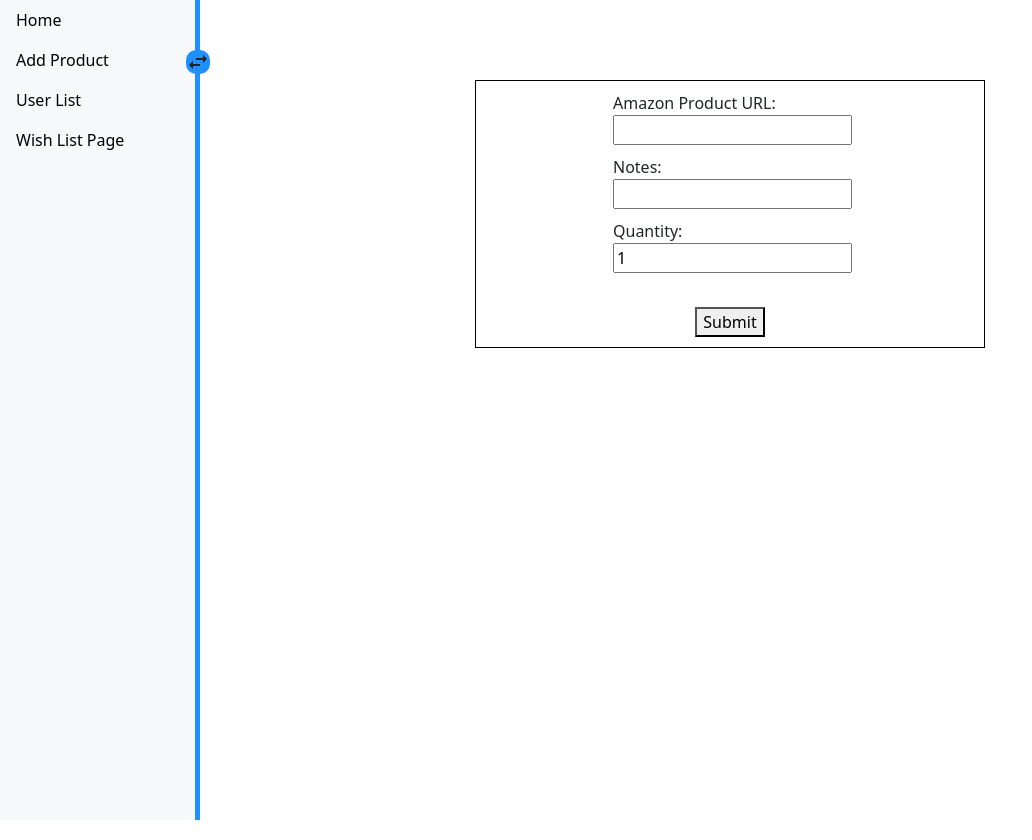
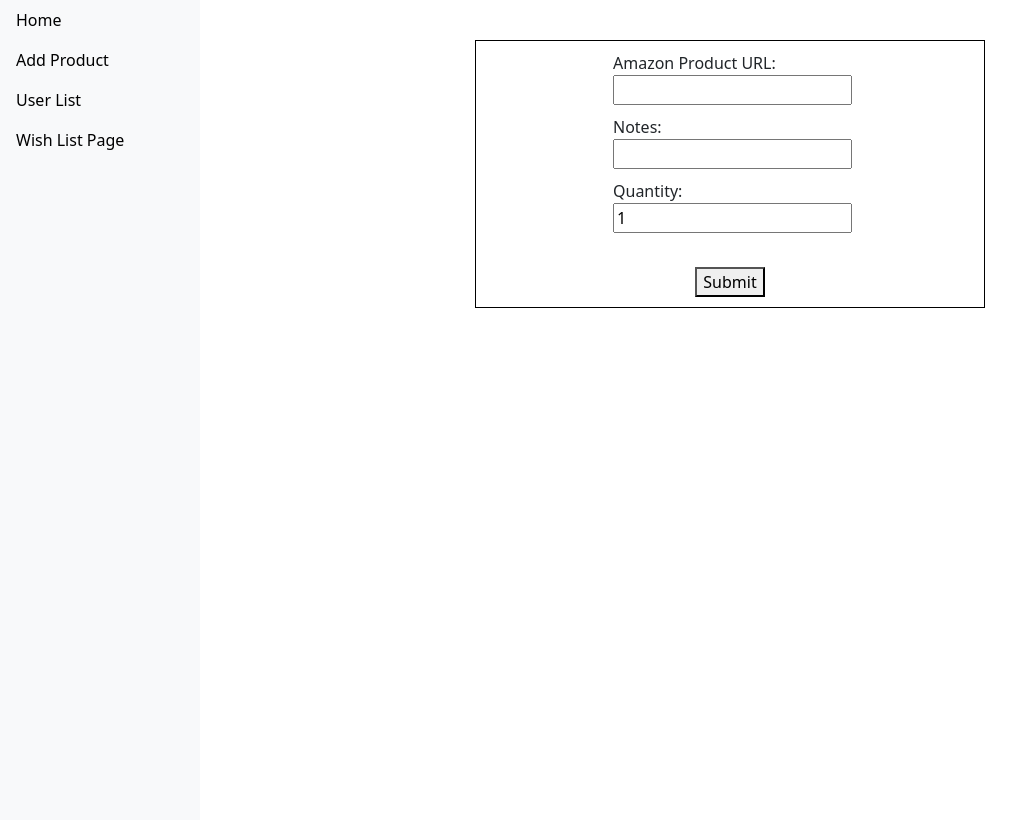
Before and after one commit to TylerTwoForks/wishlist-frontend-react, a React (Vite) app: page /add-product in a window 1280 px wide. Shown: the whole page, without its empty margins (0-1032 px from the left). Built offline with nearby package versions, Linux system fonts and the light colour scheme.

Commit message:
more layout/css tweaks. started on delete component. creating endpoint properties file to it's easier to consolidate my api.

```diff
--- a/package.json
+++ b/package.json
@@ -16,7 +16,8 @@
     "bootstrap": "^5.3.3",
     "react": "^18.3.1",
     "react-dom": "^18.3.1",
-    "react-router": "^7.1.1"
+    "react-router": "^7.1.1",
+    "@react-buddy/ide-toolbox": "^2.4.0"
   },
   "devDependencies": {
     "@eslint/js": "^9.13.0",
--- a/src/components/Navigation/leftNav.tsx
+++ b/src/components/Navigation/leftNav.tsx
@@ -30,8 +30,9 @@ function LeftNav() {
   return (
     <>
       <nav className="left-nav" style={{ width: `${width}px` }}>
-        <SwapHorizIcon className="resize-icon" onMouseDown={handleMouseDown} />
-        <div className="resize-handle" onMouseDown={handleMouseDown}></div>
+        <div className="resize-handle" onMouseDown={handleMouseDown}>
+          <SwapHorizIcon className="resize-icon" onMouseDown={handleMouseDown} />
+        </div>
         <ul>
           <li>
             <Link to="/">Home</Link>
--- a/src/components/Product/ListOfWishComp.tsx
+++ b/src/components/Product/ListOfWishComp.tsx
@@ -18,9 +18,9 @@ export default function ListOfWishComp({wishes, onListSelected}: props) {
     };
 
     useEffect(() => {
+        //todo - this is only here so we dont' get an error with this variable.
+        // leaving it in case we need it in the future, it's already here to pass on.
         console.log("setting selected wish id:", selectedWishId)
-        console.log("selectedWish:", wishes)
-
     }, [selectedWishId])
 
     return (
@@ -29,15 +29,15 @@ export default function ListOfWishComp({wishes, onListSelected}: props) {
                     <p>No Items Found</p>
                 ) :
                 (
-                    <div>
-                        <ul className="list-group">
-                            {wishes.map((wish) => (
-                                <li key={wish.id}
-                                    className={`wish-comp list-group-item ${selectedWishId === wish.id ? 'active' : ''}`}>
-                                    <WishComp wish={wish} onListSelected={handleItemClick}/>
-                                </li>
-                            ))}
-                        </ul>
+                    <div className={"list-group wish-comp"}>
+
+                        {wishes.map((wish) => (
+                            <a key={wish.id}
+                               className={`list-group-item ${selectedWishId === wish.id ? 'active' : ''}`}>
+                                <WishComp wish={wish} onListSelected={handleItemClick}/>
+                            </a>
+                        ))}
+
                     </div>
                 )}
         </>
--- a/src/components/Product/WishComp.tsx
+++ b/src/components/Product/WishComp.tsx
@@ -14,14 +14,16 @@ interface props{
 }
 
 
-function Wish({ wish, onListSelected}: props) {
+function WishComp({ wish, onListSelected}: props) {
 
     const handleItemClick = (id: number) => {
         onListSelected(id);
     };
 
+    //TODO - for this one and wishlist. The div here is smaller than the list-item display so you have to click this div to select.
+    // need to make it so it can click the entire list-item area.
     return (
-        <div className={"wish-comp"} onClick={() => handleItemClick(wish.id)}>
+        <div onClick={() => handleItemClick(wish.id)}>
             URL: <a href={wish.externalUrl} target="_blank" rel="noopener noreferrer">{wish.externalUrl}</a> <br />
             Notes: {wish.notes}<br/>
             Quantity: {wish.qtyRequested}
@@ -30,4 +32,4 @@ function Wish({ wish, onListSelected}: props) {
     );
 }
 
-export default Wish;
+export default WishComp;
--- a/src/css/App.css
+++ b/src/css/App.css
@@ -1,3 +1,7 @@
+.my-border{
+    border: 1px solid black;
+}
+
 .app-container {
     display: flex;
     height: 100vh;
@@ -41,11 +45,6 @@
     justify-content: flex-end;
 }
 
-.my-border {
-    margin-top: 40px;
-    border: black 1px solid;
-}
-
 .button{
     background-color: darkorange;
     border: none;
--- a/src/css/LeftNav.css
+++ b/src/css/LeftNav.css
@@ -28,17 +28,12 @@
 }
 
 .resize-icon {
-    cursor: ew-resize; /* Change cursor to hand */
+    z-index: 10;
     background-color: dodgerblue;
-    height: 100%;
     position: absolute;
     right: -10px;
-    top: 0;
     margin-top: 50px;
-    border-radius: 10px;
-    opacity: 0; /* Make the icon invisible */
-    transition: opacity .3s; /* Smooth transition for visibility */
-    z-index: 10;
+    border-radius: 8px;
     user-select: none;
 }
 
@@ -54,7 +49,7 @@
     user-select: none;
 }
 
-.left-nav:hover .resize-icon,
-.left-nav:hover .resize-handle {
+.resize-handle:hover
+{
     opacity: 1; /* Make the icon and handle visible when hovering over the nav */
 }
--- a/src/css/WishCard.css
+++ b/src/css/WishCard.css
@@ -1,8 +1,14 @@
 /* src/css/WishComp.css */
 
 .wish-comp {
-    width: 500px;
+    width: 500px !important;
     position: relative;
+}
+
+.wish-comp .list-group-item.active{
+    background-color: lightgrey !important;
+    color: black;
+    border: lightgrey;
 }
 
 .wish-comp .delete-icon {
@@ -15,7 +21,3 @@
 .wish-comp:hover {
     cursor: grab;
 }
-
-.wish-comp:active {
-    background-color: yellow;
-}
--- a/src/css/WishlistCard.css
+++ b/src/css/WishlistCard.css
@@ -4,11 +4,20 @@ wishlist-list is the list of wishlists display
  */
 
 
-.wishlist-list .list-group-item {
+.wishlist-list {
     width: 200px !important;
     position: relative;
 }
 
+.wishlist-comp:hover,
+.wishlist-list:hover{
+    cursor: grab;
+}
+
+.wishlist-list .list-group-item.active{
+    background-color: orangered !important;
+    border: orangered;
+}
 
 .wishlist-comp .delete-icon {
     position: absolute;
@@ -16,16 +25,7 @@ wishlist-list is the list of wishlists display
     cursor: pointer;
 }
 
-.wishlist-comp:hover,
-.wishlist-list:hover{
-    cursor: grab;
+.wishlist-comp .list-group-item.active{
+    background-color: lightgrey !important;
+    color: black;
 }
-
-.list-group-item.active{
-    background-color: orangered !important;
-    border: orangered;
-}
-
-.wishlist-comp.active{
-    background-color: yellow;
-}
```
Also changed, not shown: src/components/Product/DeleteWishComp.tsx (added, +34 -0 lines), src/components/endopintUrls.tsx (added, +45 -0 lines), src/pages/HomePage.tsx (line endings or trailing spaces), 1 other file (tests, documents, lock files or other folders).
